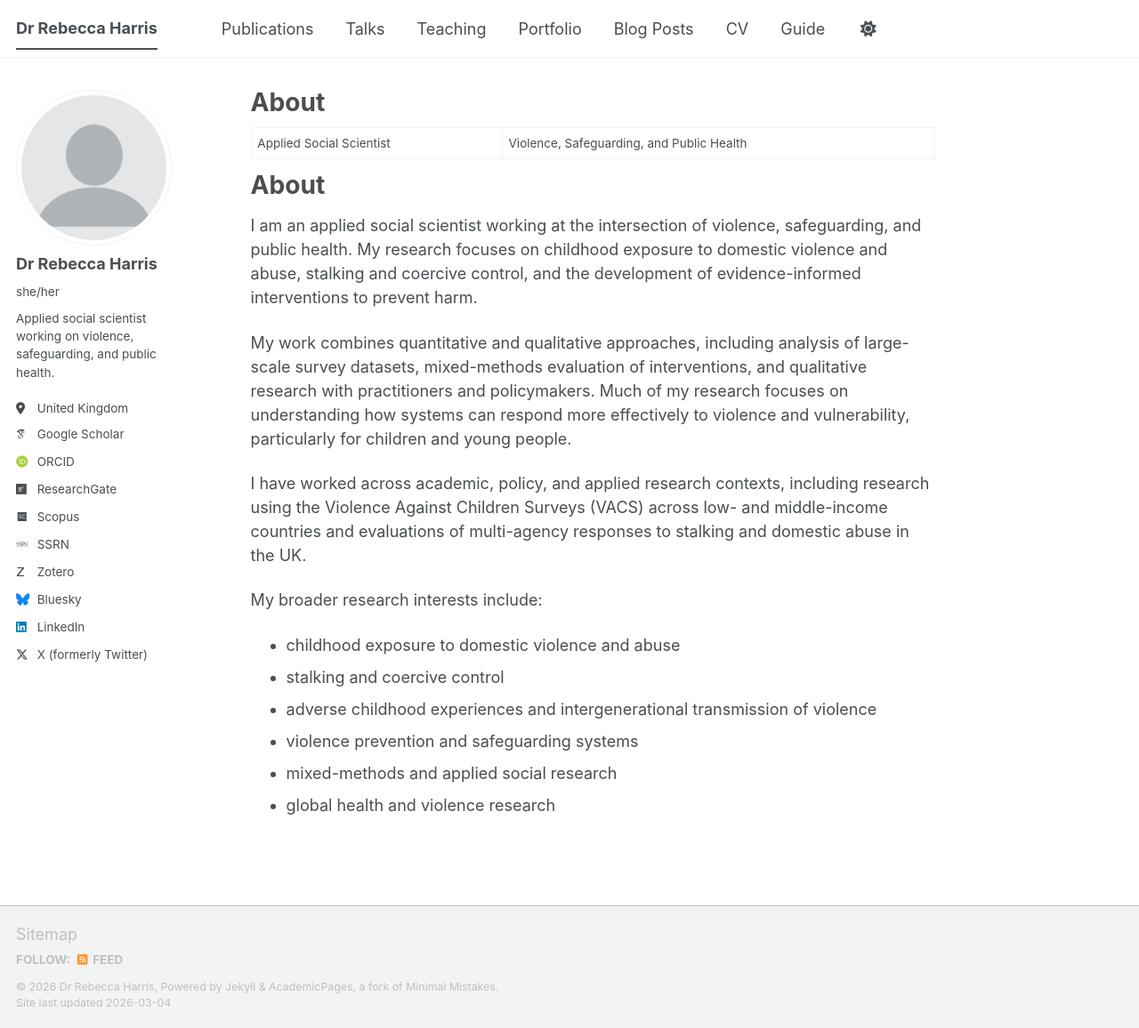
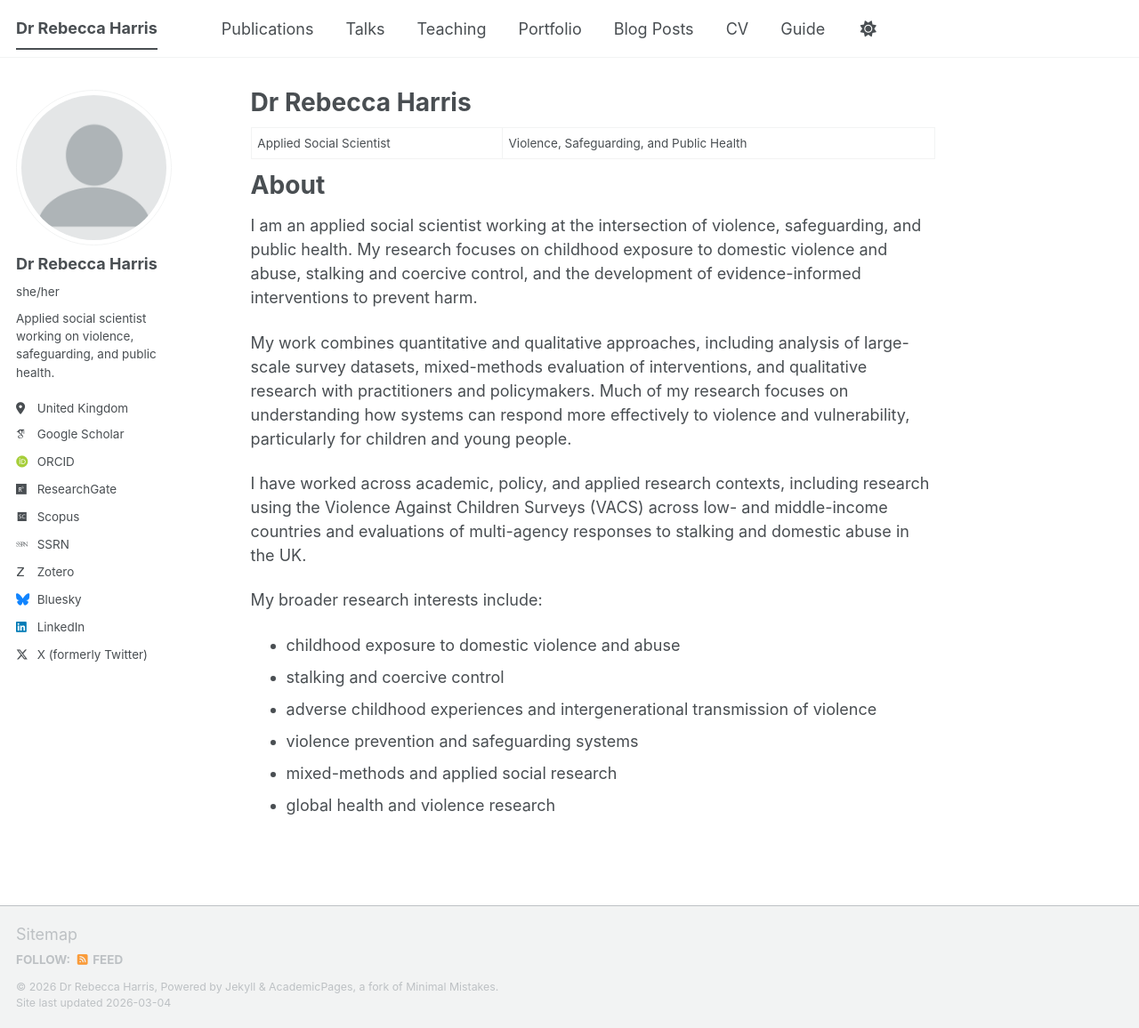
Before and after one commit to DrRebeccaHarris/drrebeccaharris.github.io, a Jekyll site: the page built from _pages/about.md, in a window 1280 px wide and 1156 px high. Shown: the whole window at 89% size. Built offline with Jekyll 4.4.1, drawn with Linux system fonts in a browser that asks for light colours; some web fonts are replaced; a script bundle is joined from its source files by our own code; library files that are not in the unit come from our copies.

Commit message:
Update about.md

```diff
--- a/_pages/about.md
+++ b/_pages/about.md
@@ -1,6 +1,6 @@
 ---
 permalink: /
-title: "About"
+title: "Dr Rebecca Harris"
 author_profile: true
 redirect_from:
   - /about/
```
